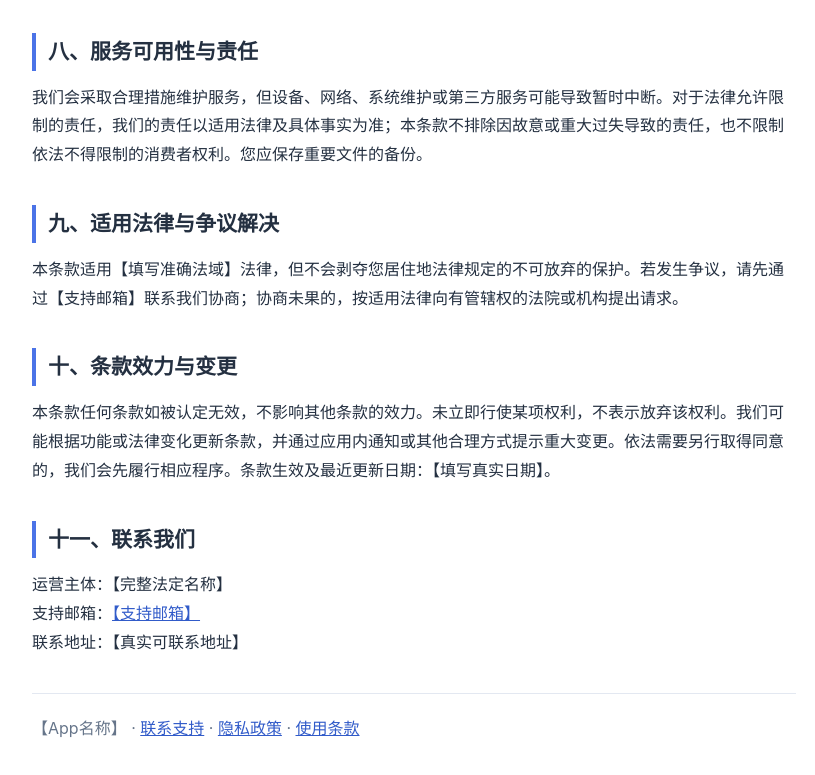
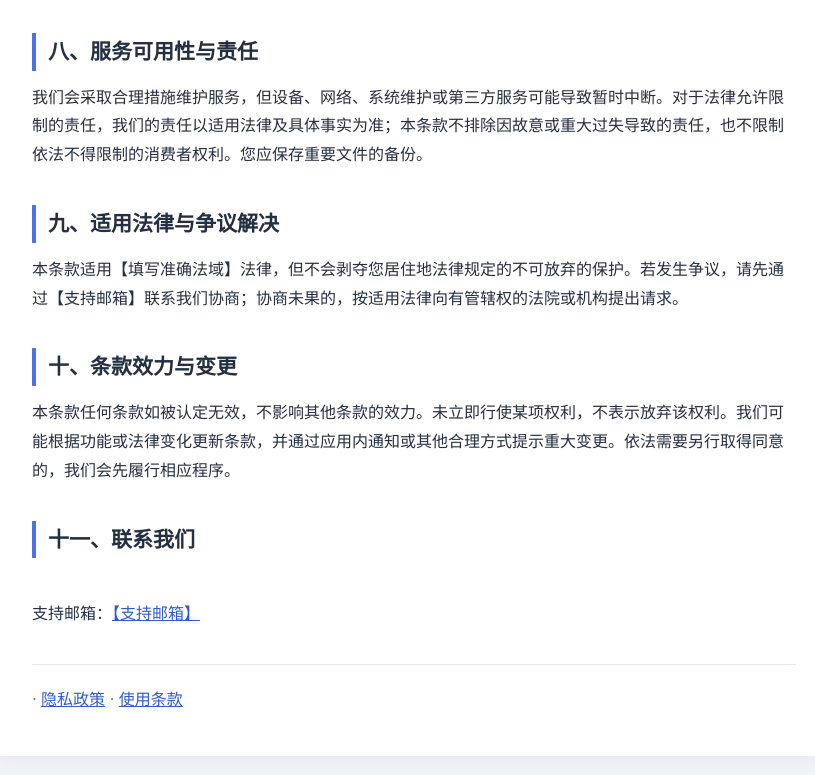
Before and after one commit to hxq131415/hxq131415.github.io, a plain HTML site: page terms.html in a window 1280 px wide. Shown: the part 2005-2780 px from the top of the page, without its empty margins (226-1041 px from the left). Drawn offline with Linux system fonts and the light colour scheme.

Commit message:
Revise terms and conditions in terms.html
Updated the terms and conditions in terms.html, including sections on service usage, account management, and contact information.

```diff
--- a/terms.html
+++ b/terms.html
@@ -1,4 +1,4 @@
-<!doctype html><html lang="zh-CN"><head><meta charset="utf-8"><meta name="viewport" content="width=device-width,initial-scale=1"><meta name="color-scheme" content="light"><title>使用条款｜【App名称】</title><style>*{box-sizing:border-box}body{margin:0;background:#f4f7fb;color:#243041;font:16px/1.8 -apple-system,BlinkMacSystemFont,"PingFang SC","Microsoft YaHei",sans-serif}.wrap{max-width:860px;margin:40px auto;padding:42px 48px;background:white;border-radius:18px;box-shadow:0 8px 30px #142d5010}h1{font-size:30px;line-height:1.3;margin:0 0 12px}h2{font-size:21px;margin:36px 0 12px;border-left:4px solid #4b73e7;padding-left:12px}h3{font-size:17px;margin:20px 0 5px}p,li{margin:9px 0}.muted{color:#66758a}.notice{background:#edf3ff;border-radius:10px;padding:14px 18px}.todo{background:#fff3d8;padding:2px 6px;border-radius:4px;color:#754a00}a{color:#315bc9}table{width:100%;border-collapse:collapse;display:block;overflow-x:auto}th,td{border:1px solid #dce3ee;padding:10px;text-align:left;vertical-align:top}th{background:#f5f7fa}nav a{margin-right:18px}footer{border-top:1px solid #e3e8f1;margin-top:36px;padding-top:20px;color:#66758a}@media(max-width:640px){.wrap{margin:0;padding:24px 20px;border-radius:0}h1{font-size:26px}}</style></head><body><main class="wrap"><h1>使用条款</h1><section><p>请在使用【App名称】前仔细阅读本使用条款。本条款由【运营主体法定名称】（以下简称“我们”）与您订立，约定您使用本应用的条件。您使用应用即表示您已阅读并同意适用的条款；如不同意，请停止使用。我们处理个人信息的方式见<a href="privacy.html">隐私政策</a>。</p></section>
+<!doctype html><html lang="zh-CN"><head><meta charset="utf-8"><meta name="viewport" content="width=device-width,initial-scale=1"><meta name="color-scheme" content="light"><title>使用条款｜【App名称】</title><style>*{box-sizing:border-box}body{margin:0;background:#f4f7fb;color:#243041;font:16px/1.8 -apple-system,BlinkMacSystemFont,"PingFang SC","Microsoft YaHei",sans-serif}.wrap{max-width:860px;margin:40px auto;padding:42px 48px;background:white;border-radius:18px;box-shadow:0 8px 30px #142d5010}h1{font-size:30px;line-height:1.3;margin:0 0 12px}h2{font-size:21px;margin:36px 0 12px;border-left:4px solid #4b73e7;padding-left:12px}h3{font-size:17px;margin:20px 0 5px}p,li{margin:9px 0}.muted{color:#66758a}.notice{background:#edf3ff;border-radius:10px;padding:14px 18px}.todo{background:#fff3d8;padding:2px 6px;border-radius:4px;color:#754a00}a{color:#315bc9}table{width:100%;border-collapse:collapse;display:block;overflow-x:auto}th,td{border:1px solid #dce3ee;padding:10px;text-align:left;vertical-align:top}th{background:#f5f7fa}nav a{margin-right:18px}footer{border-top:1px solid #e3e8f1;margin-top:36px;padding-top:20px;color:#66758a}@media(max-width:640px){.wrap{margin:0;padding:24px 20px;border-radius:0}h1{font-size:26px}}</style></head><body><main class="wrap"><h1>使用条款</h1><section><p>请在使用本应用前仔细阅读本使用条款。本条款由【运营主体法定名称】（以下简称“我们”）与您订立，约定您使用本应用的条件。您使用应用即表示您已阅读并同意适用的条款；如不同意，请停止使用。我们处理个人信息的方式见<a href="privacy.html">隐私政策</a>。</p></section>
 <section><h2>一、释义</h2><p>“应用”指【App名称】及其更新版本；“服务”指应用实际提供的【填写主要功能】；“您”指访问或使用应用的个人；“付费功能”指应用内明确标示需要购买或订阅的功能；“Apple”指提供 App Store、Apple 账户及应用内购买服务的 Apple 相关主体。</p></section>
 <section><h2>二、条款的接受与适用范围</h2><p>本条款适用于您下载、访问和使用本应用。您应遵守适用法律以及 Apple 平台的使用规则。未成年人应在监护人指导下使用，并按适用法律取得必要同意。本条款不会排除或限制您依法享有的消费者权利。</p><p>应用功能可能因地区、设备、系统版本或服务配置而有所不同，以应用内实际说明为准。您有责任确保设备与系统满足使用要求。</p></section>
 <section><h2>三、服务使用与账户</h2><p>我们授予您在本人拥有或控制的兼容设备上使用应用的个人、有限、非独占、不可转让许可，受适用法律与 Apple 使用规则约束。您不得通过未经授权的方式复制、出售、篡改、逆向破解、攻击应用或妨碍其他用户使用，但法律明确允许的情形除外。</p><p>【如提供账户：您应妥善保管账户凭证，确保提供的信息准确。账户删除入口为【实际路径】。如不提供账户，请删除本段。】</p><p>您对主动导入或制作的内容及其使用权负责。应用不会因提供编辑、转换或导出功能而取得您内容的所有权。您不得利用应用侵害他人的知识产权、隐私或其他合法权益。</p></section>
@@ -8,5 +8,5 @@
 <section><h2>七、服务暂停和终止</h2><p>我们可能因维护、安全事件、法律要求或严重违反本条款的行为暂停部分服务；在合理可行时会说明原因和申诉方式。您可随时停止使用应用。服务终止前已经购买但尚未履行的权益，将依适用法律和 Apple 的交易规则处理。停止使用或注销账户前，请另行管理 Apple 订阅。</p></section>
 <section><h2>八、服务可用性与责任</h2><p>我们会采取合理措施维护服务，但设备、网络、系统维护或第三方服务可能导致暂时中断。对于法律允许限制的责任，我们的责任以适用法律及具体事实为准；本条款不排除因故意或重大过失导致的责任，也不限制依法不得限制的消费者权利。您应保存重要文件的备份。</p></section>
 <section><h2>九、适用法律与争议解决</h2><p>本条款适用【填写准确法域】法律，但不会剥夺您居住地法律规定的不可放弃的保护。若发生争议，请先通过【支持邮箱】联系我们协商；协商未果的，按适用法律向有管辖权的法院或机构提出请求。</p></section>
-<section><h2>十、条款效力与变更</h2><p>本条款任何条款如被认定无效，不影响其他条款的效力。未立即行使某项权利，不表示放弃该权利。我们可能根据功能或法律变化更新条款，并通过应用内通知或其他合理方式提示重大变更。依法需要另行取得同意的，我们会先履行相应程序。条款生效及最近更新日期：【填写真实日期】。</p></section>
-<section><h2>十一、联系我们</h2><p>运营主体：【完整法定名称】<br>支持邮箱：<a href="mailto:【支持邮箱】">【支持邮箱】</a><br>联系地址：【真实可联系地址】</p></section><footer>【App名称】 · <a href="mailto:【联系邮箱】">联系支持</a> · <a href="privacy.html">隐私政策</a> · <a href="terms.html">使用条款</a></footer></main></body></html>
+<section><h2>十、条款效力与变更</h2><p>本条款任何条款如被认定无效，不影响其他条款的效力。未立即行使某项权利，不表示放弃该权利。我们可能根据功能或法律变化更新条款，并通过应用内通知或其他合理方式提示重大变更。依法需要另行取得同意的，我们会先履行相应程序。</p></section>
+<section><h2>十一、联系我们</h2><p><br>支持邮箱：<a href="mailto:【739016680@qq.com】">【支持邮箱】</a><br></p></section><footer> · <a href="privacy.html">隐私政策</a> · <a href="terms.html">使用条款</a></footer></main></body></html>
```
